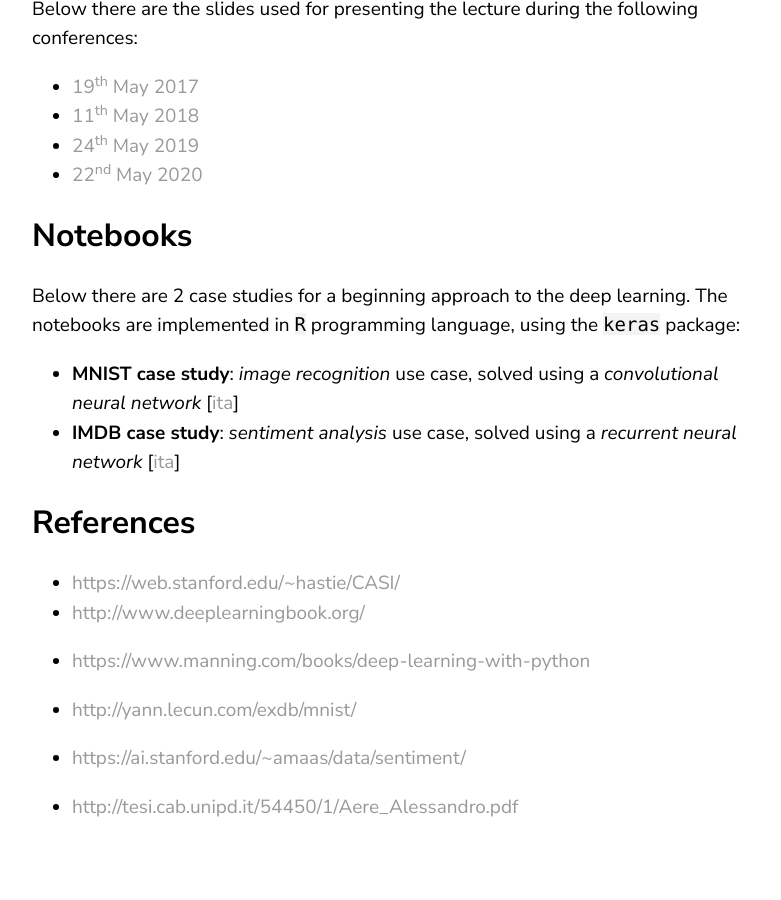
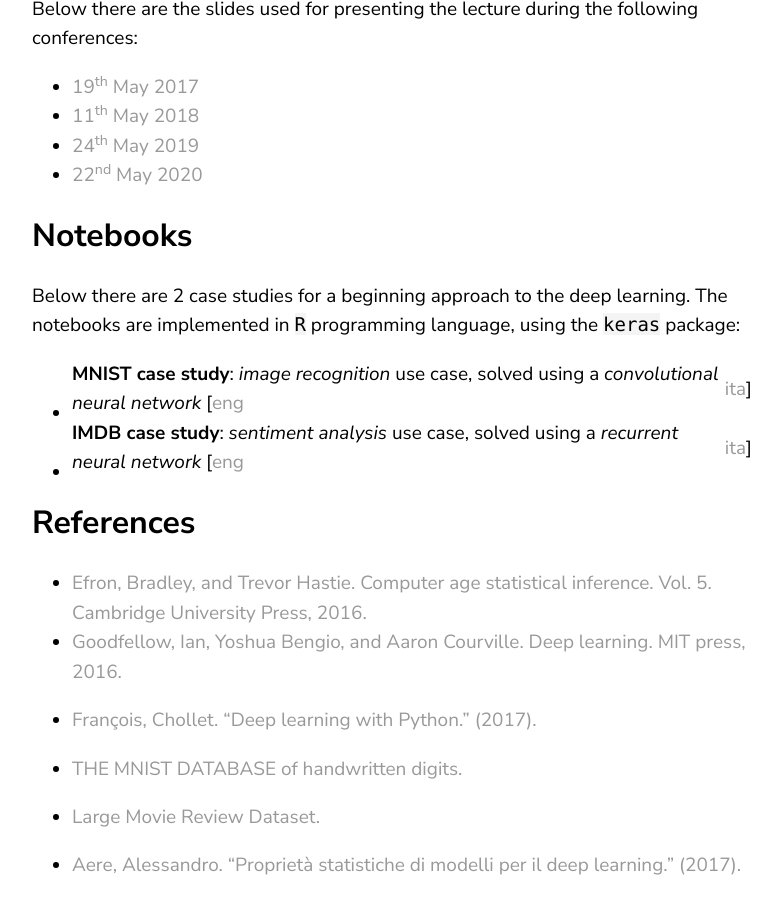
Before and after one commit to alessandroaere/alessandroaere.github.io, a Jekyll site: the page built from _posts/2020-05-16-deep-learning-stat-unipd.md, in a window 1280 px wide and 900 px high, scrolled down 696 px. Shown: the whole window, without its empty margins (68-849 px from the left). Built offline with Jekyll 4.4.1, drawn with Linux system fonts in a browser that asks for light colours; before the commit the page ends 1537 px from its top, so only the background shows below that; some of the changed text lies outside the part shown.

Commit message:
Add english notebooks

```diff
--- a/Gemfile
+++ b/Gemfile
@@ -2,3 +2,5 @@
 
 source "https://rubygems.org"
 gemspec
+
+gem 'jekyll-seo-tag'
--- a/_config.yml
+++ b/_config.yml
@@ -1,5 +1,5 @@
-title: Alessandro Aere
-author: GitHub User
+title: Alessandro Aere's blog
+author: Alessandro Aere
 email: alessandro.aere@gmail.com
 description: > # this means to ignore newlines until "show_exerpts:"
   Scientific blog about data science, machine learning, artificial intelligence,
@@ -39,4 +39,4 @@ theme: texture
 remote_theme: thelehhman/texture
 plugins:
   - jekyll-seo-tag
-#  - jekyll-feed
+  - jekyll-feed
--- a/_posts/2020-05-16-deep-learning-stat-unipd.md
+++ b/_posts/2020-05-16-deep-learning-stat-unipd.md
@@ -19,15 +19,19 @@ Below there are the slides used for presenting the lecture during the following
 ## Notebooks
 
 Below there are 2 case studies for a beginning approach to the deep learning. The notebooks are implemented in `R` programming language, using the `keras` package:
-* **MNIST case study**: *image recognition* use case, solved using a *convolutional neural network* [[ita](/assets/notebooks/MNIST_caso_studio.html)]
-* **IMDB case study**: *sentiment analysis* use case, solved using a *recurrent neural network* [[ita](/assets/notebooks/IMDB_caso_studio.html)]
+* **MNIST case study**: *image recognition* use case, solved using a *convolutional neural network* [[eng](/assets/notebooks/MNIST_case_study.html)|[ita](/assets/notebooks/MNIST_caso_studio.html)]
+* **IMDB case study**: *sentiment analysis* use case, solved using a *recurrent neural network* [[eng](/assets/notebooks/IMDB_case_study.html)|[ita](/assets/notebooks/IMDB_caso_studio.html)]
 
 ## References
-* [https://web.stanford.edu/~hastie/CASI/](https://web.stanford.edu/~hastie/CASI/)
-* [http://www.deeplearningbook.org/](http://www.deeplearningbook.org/)
-* [https://www.manning.com/books/deep-learning-with-python](https://www.manning.com/books/deep-learning-with-python)
+* [Efron, Bradley, and Trevor Hastie. Computer age statistical inference. Vol. 5. Cambridge University Press, 2016.
+](https://web.stanford.edu/~hastie/CASI/)
+* [Goodfellow, Ian, Yoshua Bengio, and Aaron Courville. Deep learning. MIT press, 2016.
+](http://www.deeplearningbook.org/)
+* [François, Chollet. "Deep learning with Python." (2017).](https://www.manning.com/books/deep-learning-with-python)
 
-* [http://yann.lecun.com/exdb/mnist/](http://yann.lecun.com/exdb/mnist/)
-* [https://ai.stanford.edu/~amaas/data/sentiment/](https://ai.stanford.edu/~amaas/data/sentiment/)
+* [THE MNIST DATABASE
+of handwritten digits.](http://yann.lecun.com/exdb/mnist/)
+* [Large Movie Review Dataset.](https://ai.stanford.edu/~amaas/data/sentiment/)
 
-* [http://tesi.cab.unipd.it/54450/1/Aere_Alessandro.pdf](http://tesi.cab.unipd.it/54450/1/Aere_Alessandro.pdf)
+* [Aere, Alessandro. "Proprietà statistiche di modelli per il deep learning." (2017).
+](http://tesi.cab.unipd.it/54450/1/Aere_Alessandro.pdf)
```
Also changed, not shown: other parts of _posts/2020-05-16-deep-learning-stat-unipd.md (+1 -1 lines), about.md (+2 -0 lines).
